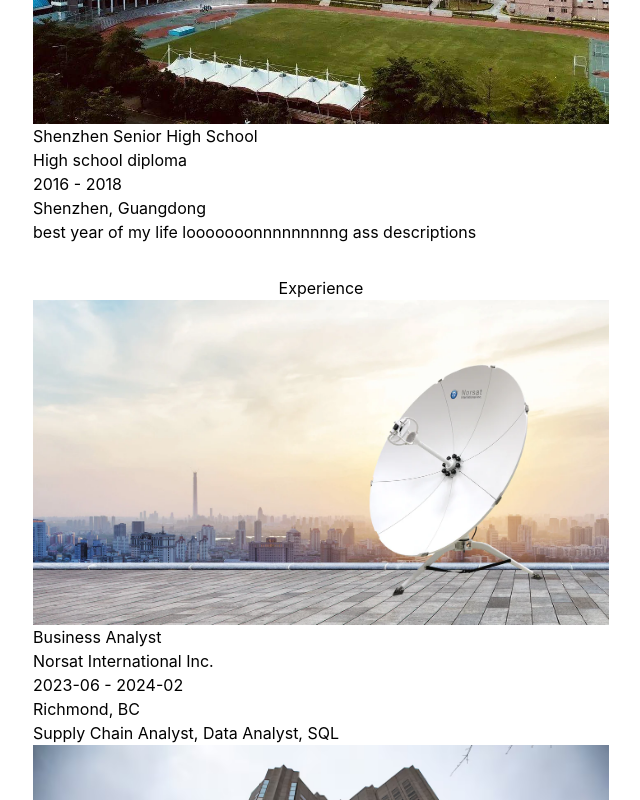
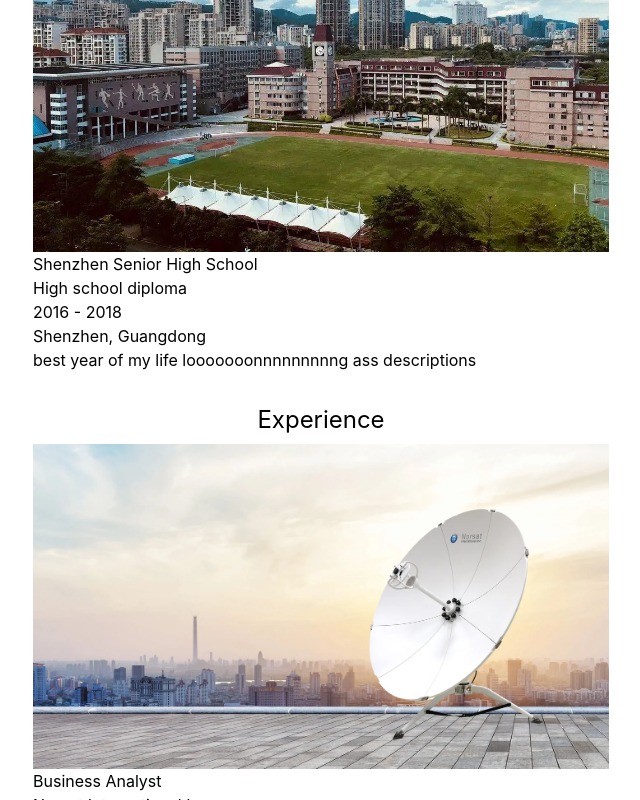
Before and after one commit to xya89/myPersonalWebsite, a Next.js app: page / in a window 1280 px wide. Shown: the part 1091-1891 px from the top of the page, without its empty margins (319-959 px from the left). Built offline with nearby package versions, Linux system fonts and the light colour scheme.

Commit message:
Add profile pic

```diff
--- a/app/components/education.tsx
+++ b/app/components/education.tsx
@@ -68,7 +68,6 @@
                                 </p>
                             </div>
                         </div>
-
                     </div>
                 ))}
             </div>
--- a/app/components/experience.tsx
+++ b/app/components/experience.tsx
@@ -45,8 +45,8 @@
     ]
 
     return (
-        <section>
-            <div>
+        <section className="flex justify-center">
+            <div className="containter lg mx-auto space-y-6">
                 {experienceData.map((exp, index) => (
                     <div>
                         <div>
--- a/app/page.tsx
+++ b/app/page.tsx
@@ -5,6 +5,14 @@
 export default function Page() {
   return (
     <section>
+      {/* Headshot photo */}
+      <div className='w-32 h-32 rounded-full overflow-hidden bg-gray-300 dark:bg-gray-700 flex-shrink-0 mr-8'>
+        <img
+          src="/profile/profile_pic_1.jpg"
+          alt='Headshot'
+          className='w-full h-full object-cover'
+        />
+      </div>
       <h1 className="mb-8 text-2xl font-semibold tracking-tighter">
         About
       </h1>
@@ -17,14 +25,18 @@
       <div className='my-8'>
         {/* Education */}
         <section className='flex justify-center flex-col items-center'>
-          <h2 className='font-bond text-2xl text-left mb-2'>Education</h2>
+          <h2 className='font-bond text-2xl text-left mb-2'>
+            Education
+          </h2>
           <Education />
         </section>
       </div>
       <div className='my-8'>
         {/* Experience */}
         <section className='flex justify-center flex-col items-center'>
-          <h2>Experience</h2>
+          <h2 className='font-bond text-2xl text-left mb-2'>
+            Experience
+          </h2>
           <Experience />
         </section>
       </div>
```
Also changed, not shown: public/profile/profile_pic_1.jpg (added).
